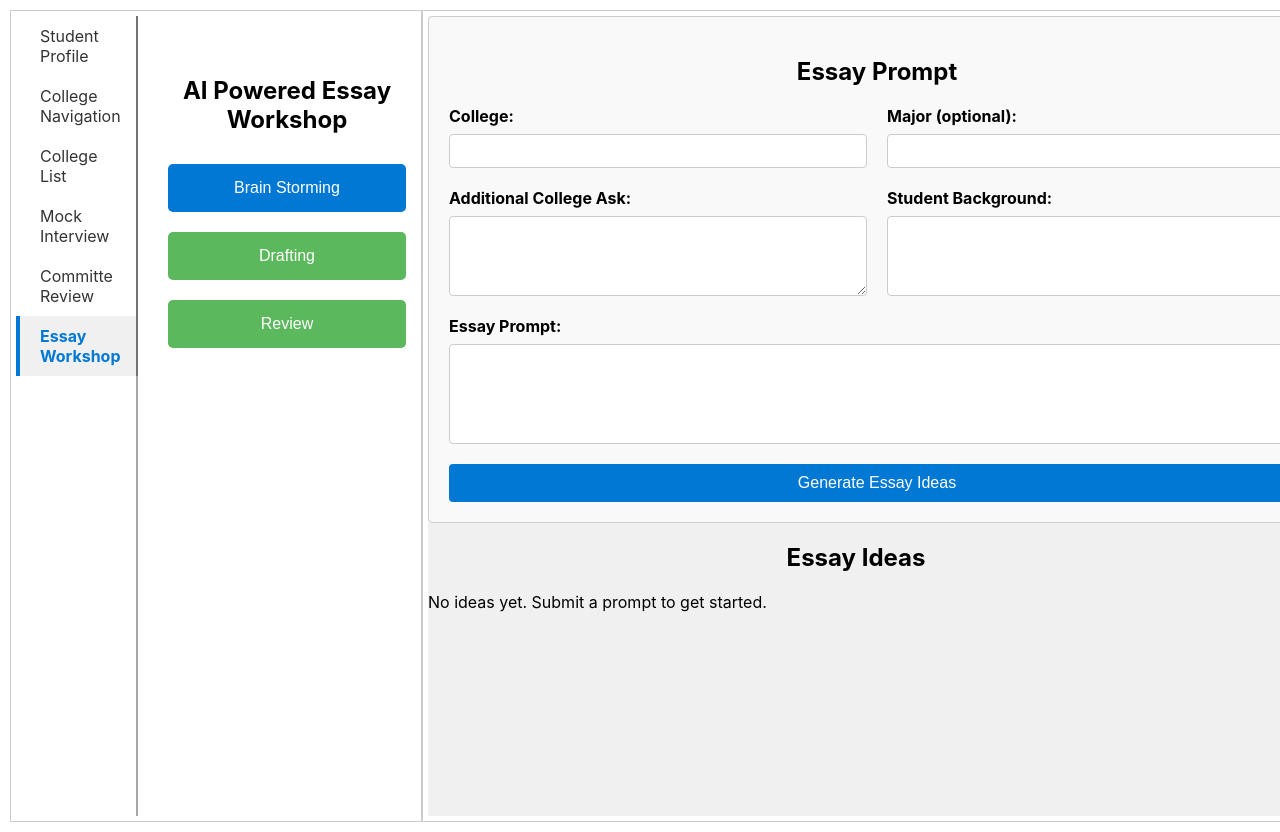
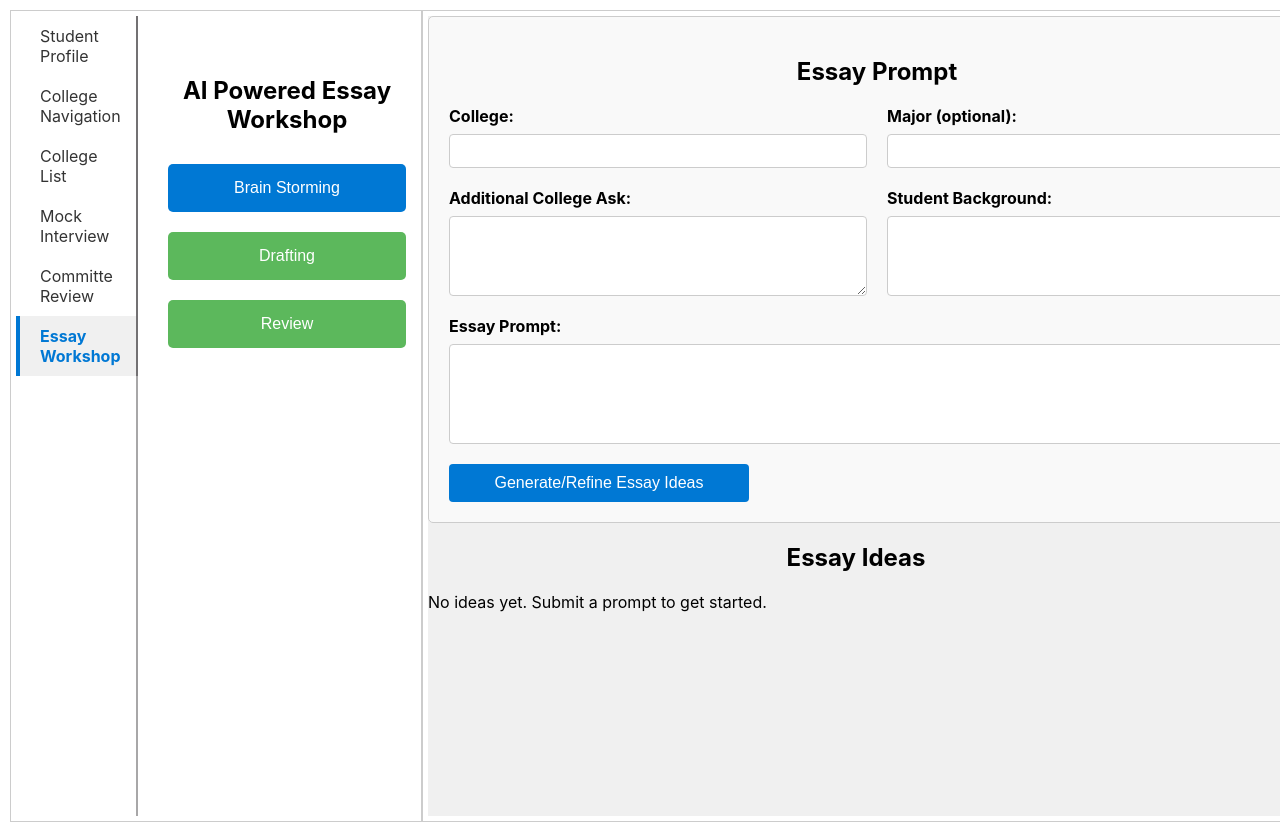
Before and after one commit to ianjia/pinnacle, a React (Create React App) app: page / in a window 1280 px wide. Both pictures are taken after a click on the element "Essay Workshop". Built offline with nearby package versions, Linux system fonts and the light colour scheme.

Commit message:
Small adjustment on Essay brainstorming UI

```diff
--- a/src/components/component-canvas-essay/essay-prompt.css
+++ b/src/components/component-canvas-essay/essay-prompt.css
@@ -64,7 +64,7 @@ textarea {
     border-radius: 4px;
     cursor: pointer;
     font-size: 16px;
-    width: 100%; /* Full-width button */
+    width: 300px; /* Full-width button */
     box-sizing: border-box; /* Ensures padding and width calculations work properly */
 }
 
--- a/src/components/component-canvas-essay/essay-prompt.tsx
+++ b/src/components/component-canvas-essay/essay-prompt.tsx
@@ -86,7 +86,7 @@ export const EssayPrompt: React.FC<IEssayPromptProps> = ({ onGenerateEssayIdeas
                 </div>
             </div>
 
-            <button onClick={handleSubmit} className="generate-btn">Generate Essay Ideas</button>
+            <button onClick={handleSubmit} className="generate-btn">Generate/Refine Essay Ideas</button>
         </div>
     );
 };
```
